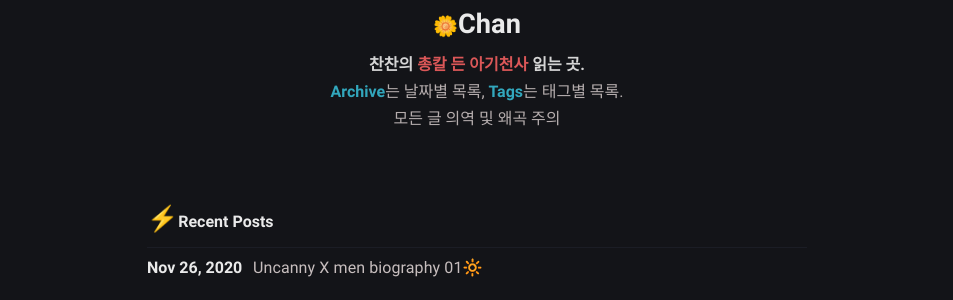
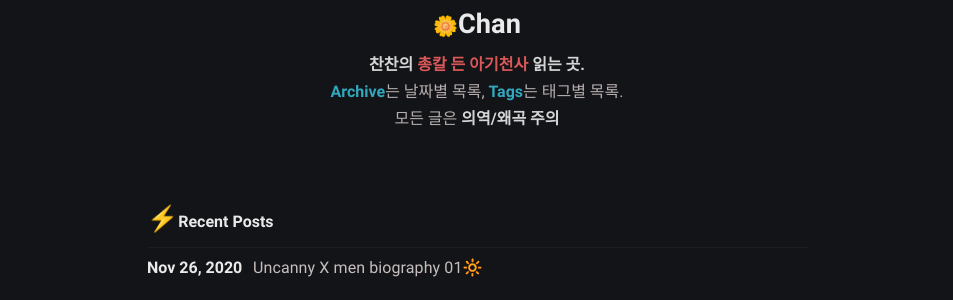
Before and after one commit to iwdstry/yeieje, a Jekyll site: the page built from index.md, in a window 1280 px wide. Shown: the part 249-549 px from the top of the page, without its empty margins (163-1116 px from the left). Built offline with Jekyll 4.4.1, drawn with Linux system fonts in a browser that asks for light colours.

Commit message:
Update _config.yml

```diff
--- a/_config.yml
+++ b/_config.yml
@@ -10,7 +10,7 @@ mode: dark # default theme "dark" | "light"
 # Profile settings
 author:
   name: <span style="font-size:20px">&#127804;</span>Chan # author name
-  bio:  <b>찬찬의 <font color="#F15F5F">총칼 든 아기천사</font color> 읽는 곳. </br><font color="#36B8CF">Archive</font color></b>는 날짜별 목록, <b><font color="#36B8CF">Tags</font color></b>는 태그별 목록.</br>모든 글 의역 및 왜곡 주의 # tell to the world
+  bio:  <b>찬찬의 <font color="#F15F5F">총칼 든 아기천사</font color> 읽는 곳. </br><font color="#36B8CF">Archive</font color></b>는 날짜별 목록, <b><font color="#36B8CF">Tags</font color></b>는 태그별 목록.</br>모든 글은 <b>의역/왜곡 주의</b> # tell to the world
   username: yeieje # general username
   github: github_yeieje # github username
   twitter: twitter_yeieje # twitter username
```
